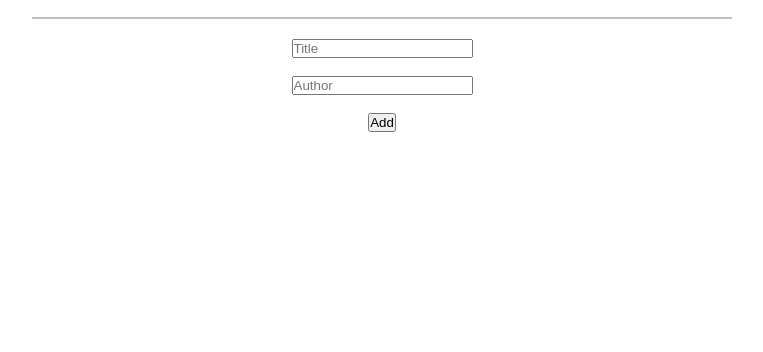
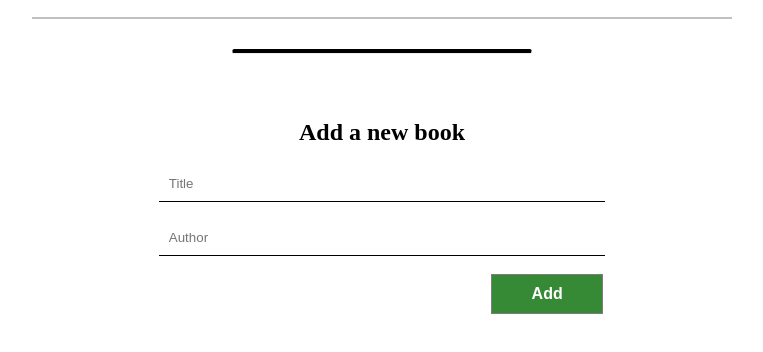
Before and after one commit to codepantha/Awesome-Books, a plain HTML site: page index.html in a window 1280 px wide. Shown: the part 60-412 px from the top of the page, without its empty margins (258-1021 px from the left). Drawn offline with Linux system fonts and the light colour scheme.

Commit message:
style the input form

```diff
--- a/css/style.css
+++ b/css/style.css
@@ -5,8 +5,8 @@
 }
 
 .wrapper {
-    text-align: center;
-    padding: 20px;
+  text-align: center;
+  padding: 20px;
 }
 
 .header {
@@ -23,6 +23,7 @@
 .book {
   display: flex;
   justify-content: space-between;
+  align-items: center;
   gap: 5px;
   padding: 14px;
 }
@@ -34,13 +35,59 @@
   background: red;
   color: #fff;
   border-radius: 5px;
+  cursor: pointer;
 }
 
 .remove-btn:hover {
   background: #fff;
   color: red;
+  border: 1px solid #807c7c;
 }
 
 .ash {
   background: silver;
 }
+
+.divider {
+  width: 300px;
+
+  /* height:  */
+  border-top: 4px solid black;
+  border-radius: 10px;
+  margin: 30px auto 40px auto;
+}
+
+.form {
+  width: 40%;
+  margin: 0 auto;
+  padding: 2%;
+}
+
+.h2 {
+  margin: 0 auto 20px auto;
+}
+
+input[type="text"] {
+  width: 100%;
+  padding: 10px;
+  border: none;
+  border-bottom: 1px solid black;
+}
+
+#addBtn {
+  width: 25%;
+  padding: 10px;
+  margin-left: 74%;
+  color: #fff;
+  background-color: rgb(54, 138, 54);
+  font-size: 16px;
+  font-weight: 600;
+  cursor: pointer;
+  border: 1px solid #807c7c;
+}
+
+#addBtn:hover {
+  color: rgb(54, 138, 54);
+  background-color: #fff;
+  border: 1px solid #807c7c;
+}
--- a/index.html
+++ b/index.html
@@ -5,7 +5,7 @@
     <meta http-equiv="X-UA-Compatible" content="IE=edge" />
     <meta name="viewport" content="width=device-width, initial-scale=1.0" />
     <title>Awesome Books</title>
-    <link rel="stylesheet" href="css/style.css">
+    <link rel="stylesheet" href="css/style.css" />
   </head>
   <body>
     <div class="wrapper">
@@ -16,7 +16,9 @@
         <section class="books">
           <!-- Books are loaded dynamically with JavaScript -->
         </section>
+        <hr class="divider" />
         <section class="form">
+          <h2 class="h2">Add a new book</h2>
           <form>
             <input
               type="text"
--- a/js/script.js
+++ b/js/script.js
@@ -16,7 +16,7 @@ class Book {
 
   saveToLocalStorage = (books) => {
     localStorage.setItem('books', JSON.stringify(books));
-  }
+  };
 
   addBooks() {
     const newBook = {
@@ -50,7 +50,7 @@ class Book {
     if (this.getExistingBooks()) {
       this.getExistingBooks().forEach((book, i) => {
         const textHtml = `
-        <div class="book ${i % 2 == 0 ? 'ash' : ''}">
+        <div class="book ${i % 2 === 0 ? 'ash' : ''}">
         <p class="title">"${book.title}"</p><span> by </span>
         <p class="author">${book.author}</p>
         <button class="remove-btn" data-id=${book.id}>Remove</button>
```
